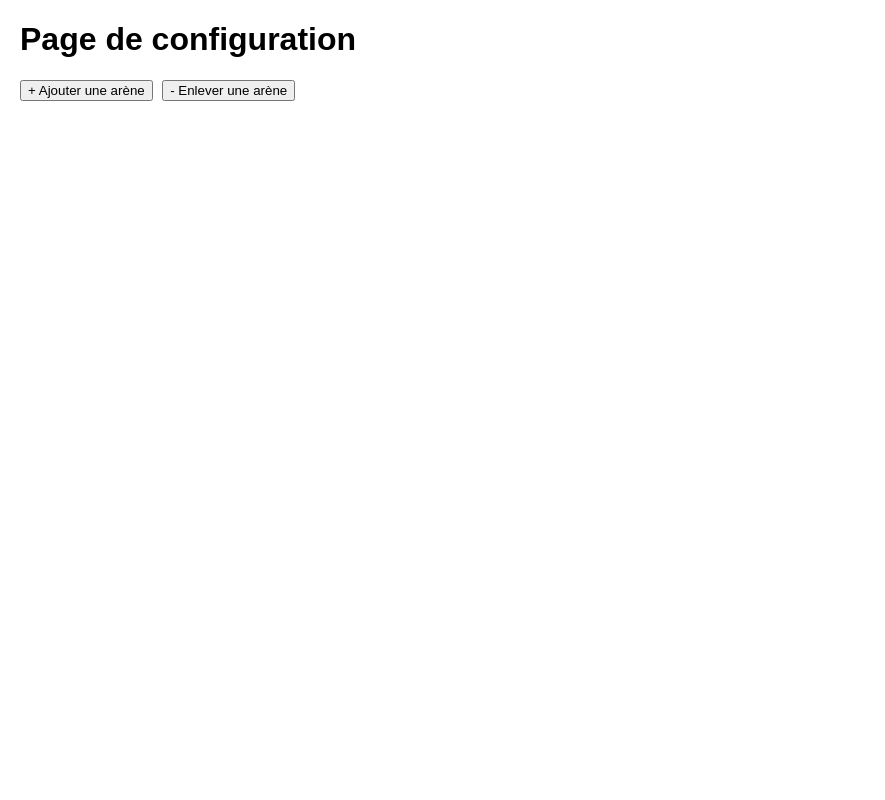
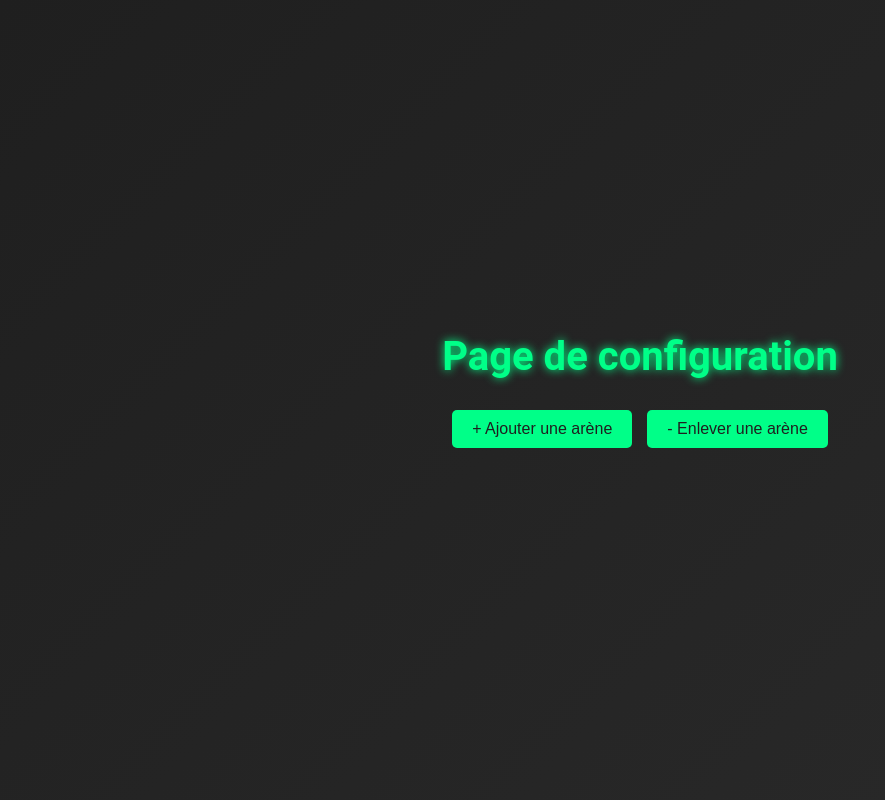
Before and after one commit to viickel/Arbitrage_SabreLaser_ASL_FFE, a Flask app: template templates/config.html in a window 1280 px wide. Shown: the whole page, without its empty margins (0-885 px from the left). Run offline with Flask 3, Linux system fonts and the light colour scheme; the template is opened without the code that fills it, so the values that code supplies are empty; parts of the project's set-up code (start-up, migrations or seed data) failed here and were passed over.

Commit message:
[config page] makes everything looks better

```diff
--- a/static/css/config.css
+++ b/static/css/config.css
@@ -1,25 +1,133 @@
+/* General Reset */
+* {
+    margin: 0;
+    padding: 0;
+    box-sizing: border-box;
+}
+
+/* Body Styling */
 body {
-    font-family: Arial, sans-serif;
-    margin: 20px;
+    font-family: 'Roboto', sans-serif;
+    background: linear-gradient(135deg, #1f1f1f, #2a2a2a);
+    color: #e0e0e0;
+    display: flex;
+    justify-content: center;
+    align-items: center;
+    min-height: 100vh; /* Allows content to grow beyond the viewport height */
+    padding: 20px; /* Adds some spacing for better visibility */
 }
+
+/* Ensure scrolling */
+html, body {
+    overflow-x: hidden; /* Prevent horizontal scrolling */
+    overflow-y: auto; /* Allow vertical scrolling */
+}
+
+/* Main Container */
+.container {
+    width: 75%;
+    text-align: center;
+    display: flex;
+    flex-direction: column;
+    gap: 20px;
+}
+
+/* Heading */
+h1 {
+    font-size: 2.5rem;
+    color: #00ff88;
+    text-shadow: 0 0 10px #00ff88;
+    margin-bottom: 10px;
+}
+
+/* Controls Styling */
+.controls {
+    display: flex;
+    justify-content: center;
+    gap: 15px;
+}
+
+button {
+    padding: 10px 20px;
+    font-size: 1rem;
+    color: #1f1f1f;
+    background-color: #00ff88;
+    border: none;
+    border-radius: 5px;
+    cursor: pointer;
+    transition: transform 0.2s, background-color 0.2s;
+}
+
+button:hover {
+    transform: scale(1.1);
+    background-color: #00cc6e;
+}
+
+button:active {
+    transform: scale(0.95);
+}
+
+/* Object List */
+#object-list {
+    display: flex;
+    flex-direction: column;
+    gap: 15px;
+}
+
+/* Object Styling */
 .object {
-    border: 1px solid #ccc;
-    padding: 10px;
-    margin-bottom: 10px;
     display: flex;
     align-items: center;
     justify-content: space-between;
-    width: 50%;
+    padding: 15px;
+    border: 1px solid #00ff88;
+    border-radius: 8px;
+    background: linear-gradient(135deg, #2a2a2a, #3a3a3a);
+    box-shadow: 0 0 15px #00ff88;
+    transition: transform 0.2s, box-shadow 0.2s;
 }
-.object div {
-    margin: 0 10px;
+
+.object:hover {
+    transform: translateY(-5px);
+    box-shadow: 0 0 25px #00ff88;
 }
-.readonly {
-    background-color: #f0f0f0;
-    border: none;
-    color: #666;
+
+/* Object Components */
+.object-id {
+    flex: 1;
+    font-size: 1rem;
+    font-weight: bold;
+    color: #00ccff;
 }
-button {
-    cursor: pointer;
-    margin-right: 5px;
+
+input {
+    flex: 2;
+    padding: 5px;
+    font-size: 1rem;
+    border: 1px solid #555;
+    border-radius: 5px;
+    background-color: #1f1f1f;
+    color: #e0e0e0;
+    text-align: center;
 }
+
+input.readonly {
+    background-color: #2a2a2a;
+    color: #888;
+}
+
+.label {
+    flex: 3;
+    font-size: 1rem;
+    text-align: center;
+}
+
+.red-label {
+    color: #ff4444;
+    font-weight: bold;
+}
+
+.green-label {
+    color: #44ff44;
+    font-weight: bold;
+}
--- a/static/js/config.js
+++ b/static/js/config.js
@@ -6,16 +6,13 @@ $(document).ready(function() {
         $.post('/ajouter-arene', function(response) {
             const newDiv = `
                 <div class="object" data-id="${response.arene._id}">
-                    <div>
-                        <strong>${response.arene.score['rouge']}</strong><br>
-                        <strong>${response.arene.score['vert']}</strong>
-                    </div>
-                    <div>
-                        <input type="text" class="nom_cbt_rouge readonly" value="${response.arene.combattants['rouge'].nom}" readonly>
-                        <input type="text" class="nom_cbt_vert readonly" value="${response.arene.combattants['vert'].nom}" readonly>
-                    </div>
+                    <div class="object-id">#${response.arene._id}</div>
+                    <input type="text" class="nom_cbt_rouge readonly" value="${response.arene.combattants['rouge'].nom}" readonly>
+                    <span class="label red-label">Rouge: ${response.arene.score['rouge']}</span>
                     <button class="edit-button">Edit</button>
                     <button class="save-button" style="display: none;">Save</button>
+                    <span class="label green-label">Vert: ${response.arene.score['vert']}</span>
+                    <input type="text" class="nom_cbt_vert readonly" value="${response.arene.combattants['vert'].nom}" readonly>
                 </div>`;
             objectList.append(newDiv);
         }).fail(function() {
--- a/templates/config.html
+++ b/templates/config.html
@@ -8,9 +8,10 @@
 {% endblock %}
 
 {% block body %}
+    <div class="container">
         <h1>Page de configuration</h1>
 
-    <div>
+        <div class="controls">
             <button id="add-button">+ Ajouter une arène</button>
             <button id="remove-button">- Enlever une arène</button>
         </div>
@@ -18,17 +19,15 @@
         <div id="object-list">
             {% for arene in competition.arenes[1:] %}
             <div class="object" data-id="{{ arene._id }}">
-            <div>
-                <strong>{{ arene.score['rouge'] }}</strong><br>
-                <strong>{{ arene.score['vert'] }}</strong>
-            </div>
-            <div>
+                <div class="object-id">#{{ arene._id }}</div>
                 <input type="text" class="nom_cbt_rouge readonly" value="{{ arene.combattants['rouge'].nom }}" readonly>
-                <input type="text" class="nom_cbt_vert readonly" value="{{ arene.combattants['vert'].nom }}" readonly>
-            </div>
+                <span class="label red-label">Rouge: {{ arene.score['rouge'] }}</span>
                 <button class="edit-button">Edit</button>
                 <button class="save-button" style="display: none;">Save</button>
+                <span class="label green-label">Vert: {{ arene.score['vert'] }}</span>
+                <input type="text" class="nom_cbt_vert readonly" value="{{ arene.combattants['vert'].nom }}" readonly>
             </div>
             {% endfor %}
         </div>
+    </div>
 {% endblock %}
```
Lines whose indentation alone changed are shown as unchanged.
